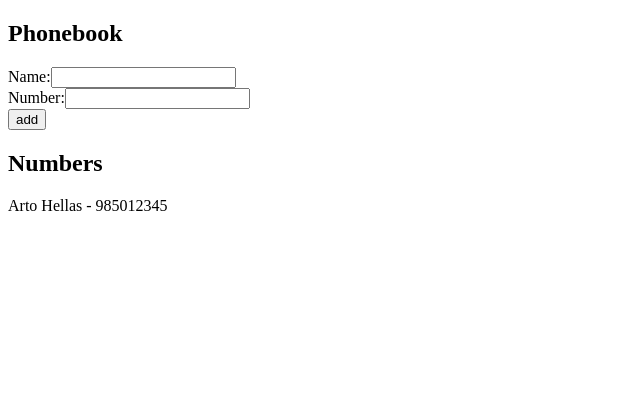
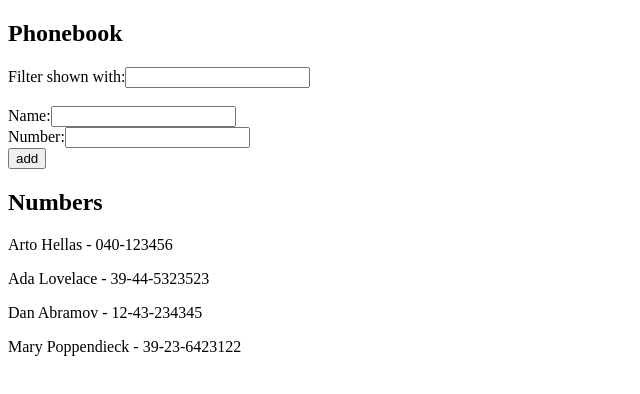
Before and after one commit to Albajarast/FullStackOpen2020, a React (Create React App) app in the folder part2/phonebook-app/: page / in a window 1280 px wide. Shown: the top 394 px of the page, without its empty margins (0-640 px from the left). Built offline with nearby package versions, Linux system fonts and the light colour scheme.

Commit message:
Add: exercise 2.9

```diff
--- a/part2/phonebook-app/src/App.js
+++ b/part2/phonebook-app/src/App.js
@@ -3,10 +3,14 @@
 
 const App = () => {
   const [persons, setPersons] = useState([
-    { name: 'Arto Hellas', number: '985012345' }
+    { name: 'Arto Hellas', number: '040-123456' },
+    { name: 'Ada Lovelace', number: '39-44-5323523' },
+    { name: 'Dan Abramov', number: '12-43-234345' },
+    { name: 'Mary Poppendieck', number: '39-23-6423122' }
   ])
   const [newName, setNewName] = useState('')
   const [newNumber, setNewNumber] = useState('')
+  const [newSearch, setNewSearch] = useState('')
 
   const addNewName = (event) => {
     event.preventDefault()
@@ -39,9 +43,24 @@
     setNewNumber(event.target.value)
   }
 
+  const handleSearchChange = (event) => {
+    setNewSearch(event.target.value)
+    console.log(event.target.value.toLowerCase())
+  }
+
+  const filteredPersons = persons.filter((person) =>
+    person.name.toLowerCase().includes(newSearch.toLowerCase())
+  )
+
+  const personsToShow = newSearch === undefined ? persons : filteredPersons
+
   return (
     <div>
       <h2>Phonebook</h2>
+      <label htmlFor="search">Filter shown with:</label>
+      <input id="search" value={newSearch} onChange={handleSearchChange} />
+      <br />
+      <br />
       <form onSubmit={addNewName}>
         <div>
           <label htmlFor="name">Name:</label>
@@ -56,7 +75,7 @@
         </div>
       </form>
       <h2>Numbers</h2>
-      {persons.map((person) => (
+      {personsToShow.map((person) => (
         <Contact key={person.name} person={person} />
       ))}
     </div>
```
